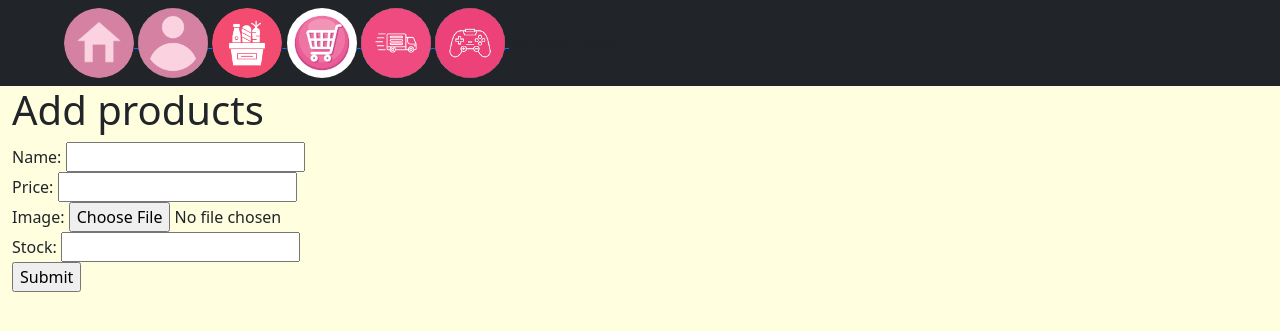
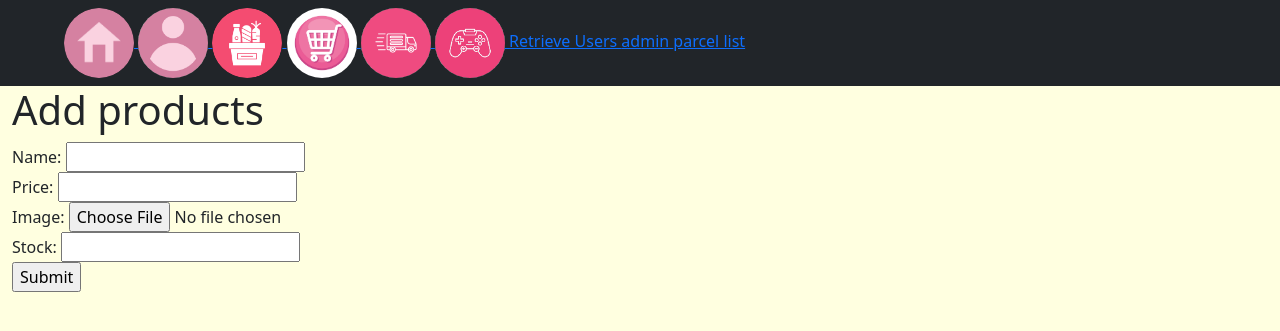
Before and after one commit to rainbowfartz/shop, a Flask app: page / in a window 1280 px wide. Shown: the top 331 px of the page. Run offline with Flask 3, Linux system fonts and the light colour scheme; some libraries are stand-ins or nearby versions.

Commit message:
Update navbar.html

```diff
--- a/templates/includes/navbar.html
+++ b/templates/includes/navbar.html
@@ -1,25 +1,35 @@
 <nav class="navbar navbar-expand-sm bg-dark navbar-dark sticky-top">
     <div style="padding-left: 5%;">
-        <a href="#">
-            <img src="static/images/homelogo.png" style="width:70px; background: transparent;" class="rounded-pill">
-        </a>
-        <a href="#">
-            <img src="static/images/profile.png" style="width:70px; background: transparent;" class="rounded-pill">
-        </a>
-        <a href="#">
-            <img src="static/images/grocery.png" style="width:70px; background: transparent;" class="rounded-pill">
+        <a href="/">
+            <img src="static/images/homelogo.png" style="width:70px;"
+                class="rounded-pill">
         </a>
         <a href="/">
-            <img src="static/images/cart.png" style="width:70px; background: transparent;" class="rounded-pill">
+            <img src="static/images/profile.png" style="width:70px;"
+                class="rounded-pill">
         </a>
-        <a href="#">
-            <img src="static/images/delivery.png" style="width:70px; background: transparent;" class="rounded-pill">
+        <a href="/shopping">
+            <img src="static/images/grocery.png" style="width:70px;"
+                class="rounded-pill">
         </a>
-        <a href="clawmachine.html">
-            <img src="static/images/game.png" style="width:70px; background: transparent;" class="rounded-pill">
+        <a href="/cart">
+            <img src="static/images/cart.png" style="width:70px;" class="rounded-pill">
         </a>
-        <!-- <a href="/retrieveInfo"> -->
+        <a href="/form">
+            <img src="static/images/delivery.png" style="width:70px;"
+                class="rounded-pill">
+        </a>
+        <a href="/game">
+            <img src="static/images/game.png" style="width:70px;" class="rounded-pill">
+        </a>
+        <a href="/retrieveInfo">
             Retrieve Users
+        </a>
+        <a href="/admin">
+            admin
+        </a>
+        <a href="/index">
+            parcel list
         </a>
     </div>
 </nav>
```
